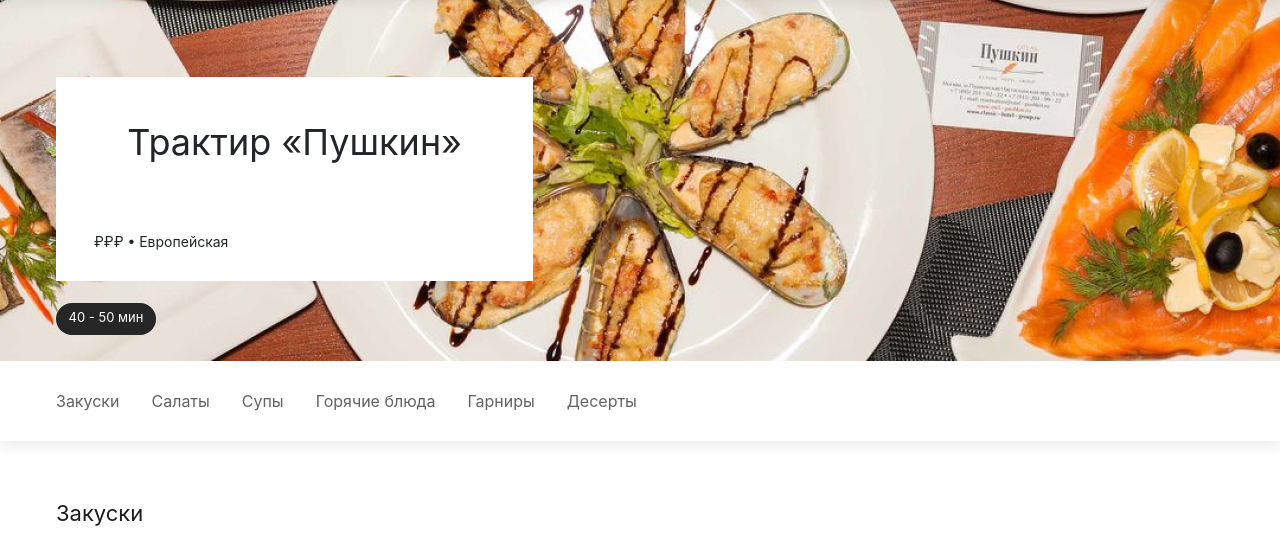
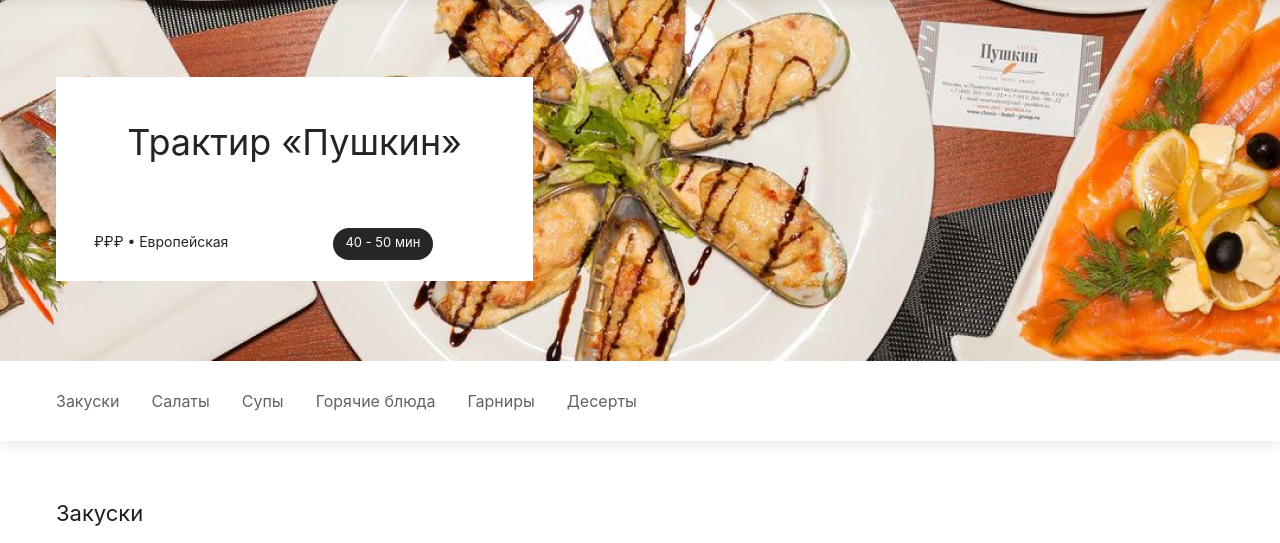
Before and after one commit to nsokolova0399/Pushkin, a plain HTML site: page index.html in a window 1280 px wide. Shown: the part 75-618 px from the top of the page. Drawn offline with nearby package versions, Linux system fonts and the light colour scheme.

Commit message:
Update index.css
Rectangle

```diff
--- a/index.css
+++ b/index.css
@@ -148,7 +148,8 @@
         width: 100px;
         height: 32px;
         margin-top: 50px;
-        margin-right:30px;
+        margin-left: 100px;
+        display: inline-block;
         background-color: #262626;
         color: #fff;
         text-align: center;
```
